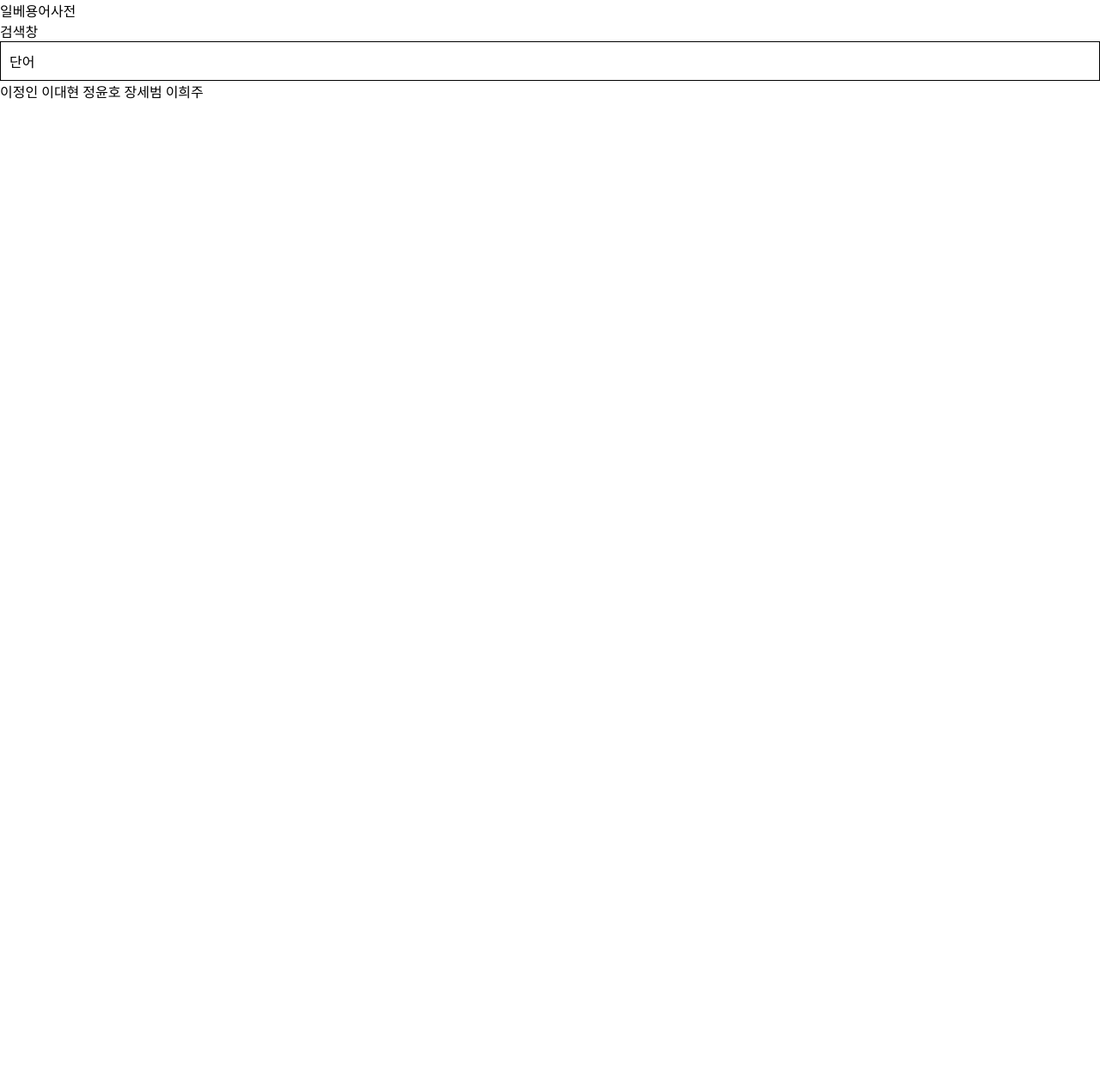
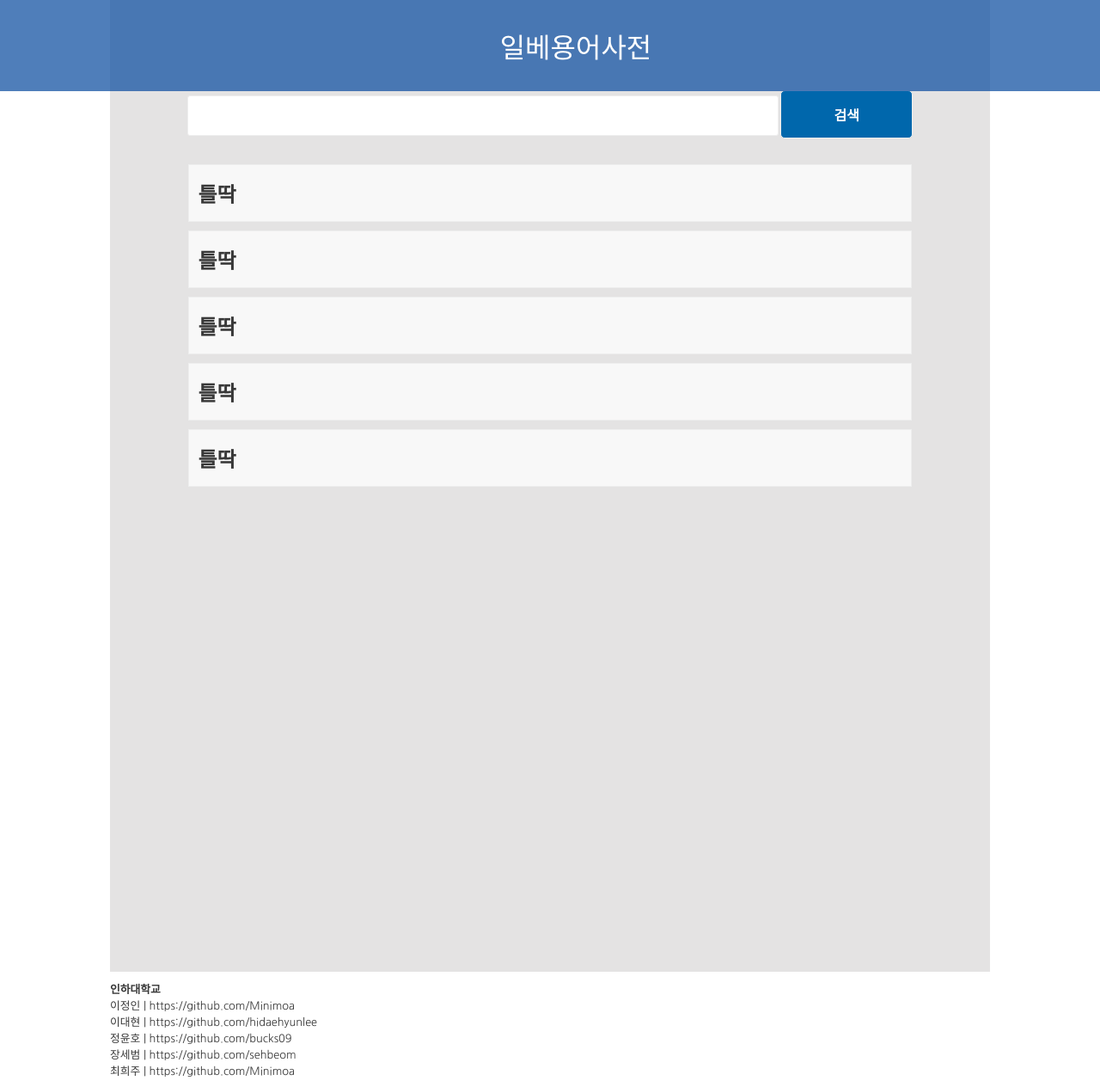
Before and after one commit to Minimoa/INHA_LIKELION, a Django app: template inhams/ms/templates/index.html in a window 1280 px wide. Shown: the whole page at 86% size. Before the commit the page ends 115 px from the top, so only its background shows below. Run offline with Django 3.2, Linux system fonts and the light colour scheme; the template is opened without the code that fills it, so the values that code supplies are empty.

Commit message:
ji: main.html , stylesheet.css

```diff
--- a/inhams/ms/static/stylesheet.css
+++ b/inhams/ms/static/stylesheet.css
@@ -1,9 +1,103 @@
+@import url(http://fonts.googleapis.com/earlyaccess/nanumgothic.css);
+
 *{
-    padding:0px;
-    margin:0px;
+   font-family: 'Nanum Gothic', sans-serif;
+   --basic-br-color:#eeeeee; /*기본 border 색깔 변수*/
+   --basic-txt-color:#383838;/*기본 글자 색깔 변수*/
+   color:var(--basic-txt-color);
+   --red:#FA5A5A;
+   --gray:#9C9C9C;
+   padding:0;
+   margin:0;
+}
+a{
+    text-decoration: none;
+    color:var(--basic-txt-color);
 }
 
+body{
+ width: 100%;
+ height:100%;
+ background:#ffffff;
+}
+ul{
+    list-style:none;
+    width:100%;
+    display:block;
+}
+header{
+ display:block;
+ position: fixed;
+ top:0;
+ padding:30px;
+ width:100%;
+ background-color: rgba(20, 82, 163, 0.747);
+ text-align: center;
+ color:#ffffff;
+ font-size: 2em;
+}
+footer{
+    display:block;
+    padding:10px 0px 10px 0px;
+    position: relative;
+    bottom:0;
+    font-size: 0.8em;
+    padding-left:10%;
+    background-color: #ffffff;
+}
+section{
+    display:block;
+    width:80%;
+    height:1000px;
+    margin:auto;
+    padding:100px 0px 30px 0px;
+    background-color: #e4e3e3;
+}
 .container{
-    border:1px solid black;
+    border:1px solid var(--basic-br-color);
+    padding:15px 10px 15px 10px;
+    width:80%;
+    display: block;
+    margin:10px auto auto auto;
+    background-color: rgba(255, 255, 255, 0.747);
+    font-size: 1.5em;
+    font-weight: bold;
+}
+.inp{
+    border:1px solid var(--basic-br-color);
+    border-radius: 3px;
     padding:10px;
 }
+.btn{
+    border:1px solid var(--basic-br-color);
+    padding:7px;
+    border-radius:5px;
+    display:block;
+    background:#0067ac;
+    color: #ffffff;
+}
+nav{
+    display:block;
+    width:100%;
+    padding-top:5px;
+    text-align: center;
+}
+nav li{
+    display:inline-block;
+}
+nav .inp, nav .btn{
+    width:100%;
+    padding:15px 5px 15px 5px;
+    font-size: 1em;
+    font-weight: bold;
+}
+nav li:nth-child(1){
+    width:66%;
+}
+nav li:nth-child(2){
+    width:15%;
+    margin-left:1%;
+}
+article{
+    margin-top:30px;
+}
--- a/inhams/ms/templates/index.html
+++ b/inhams/ms/templates/index.html
@@ -3,12 +3,33 @@
 
 <section>
     <nav>
-        검색창
+        <form action="">
+            <ul>
+                <li>
+                    <input type="text" name="seacrch" id="search" class="inp">
+                </li>
+                <li>
+                    <input type="submit" value="검색" class="btn">
+                </li>
+            </ul>
+        </form>
     </nav>
     <article>
-        <div class="container">
-            단어
-        </div>
+        <a href="#" class="container">
+            틀딱
+        </a>
+        <a href="#" class="container">
+            틀딱
+        </a>
+        <a href="#" class="container">
+            틀딱
+        </a>
+        <a href="#" class="container">
+            틀딱
+        </a>
+        <a href="#" class="container">
+            틀딱
+        </a>
     </article>
 </section>
 {% endblock %}
--- a/inhams/ms/templates/layout.html
+++ b/inhams/ms/templates/layout.html
@@ -4,7 +4,7 @@
     <meta charset="UTF-8">
     <meta name="viewport" content="width=device-width, initial-scale=1.0">
     <meta http-equiv="X-UA-Compatible" content="ie=edge">
-    <link rel="stylesheet" type="text/css" href="/static/css/stylesheet.css?{% now 'U' %}"/>
+    <link rel="stylesheet" type="text/css" href="/static/stylesheet.css?{% now 'U' %}"/>
     <title>일베용어사전</title>
 </head>
 <body>
@@ -15,11 +15,14 @@
     {% block layoutblock %}
     {% endblock %}
     <footer>
-        이정인
-        이대현
-        정윤호
-        장세범
-        이희주
+        <div>
+            <strong>인하대학교</strong><br/>
+            이정인&nbsp;|&nbsp;https://github.com/Minimoa<br/>
+            이대현&nbsp;|&nbsp;https://github.com/hidaehyunlee<br/>
+            정윤호&nbsp;|&nbsp;https://github.com/bucks09<br/>
+            장세범&nbsp;|&nbsp;https://github.com/sehbeom<br/>
+            최희주&nbsp;|&nbsp;https://github.com/Minimoa<br/>
+        </div>
     </footer>
 </body>
 </html>
```
